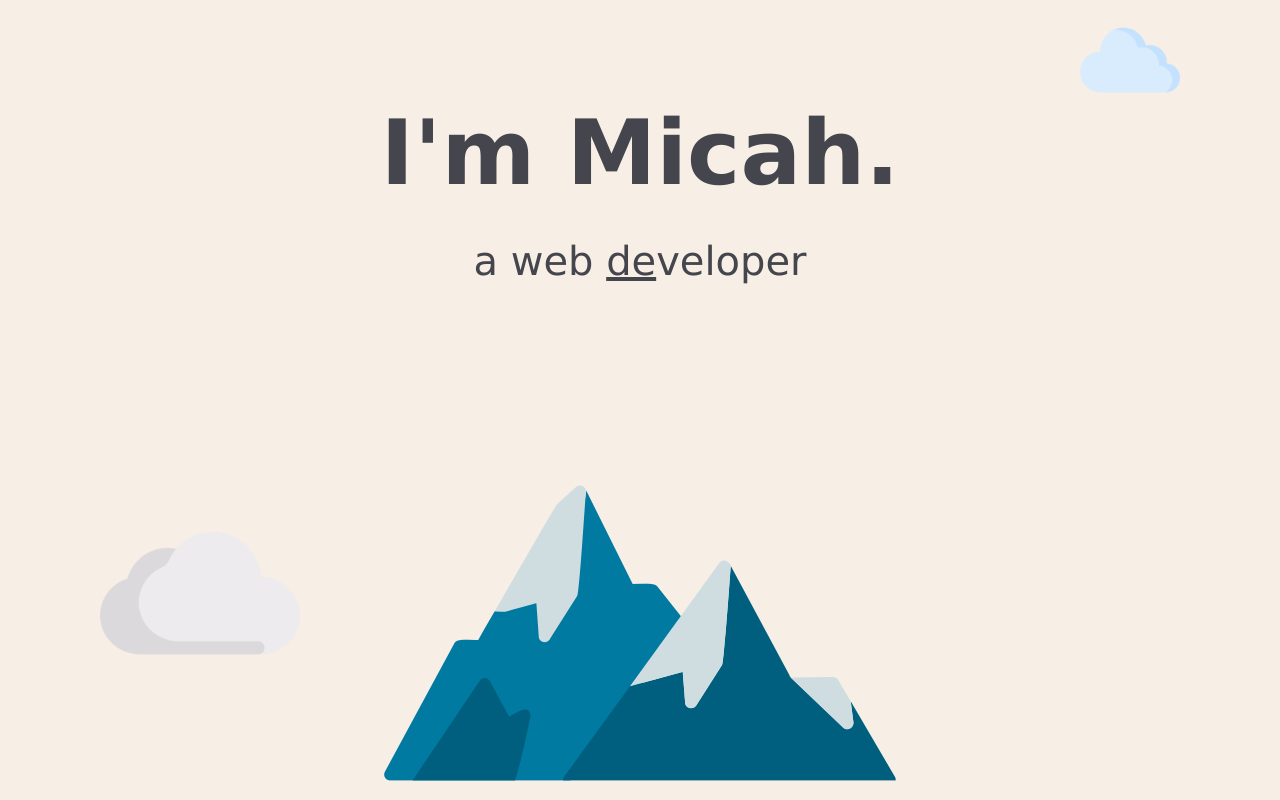
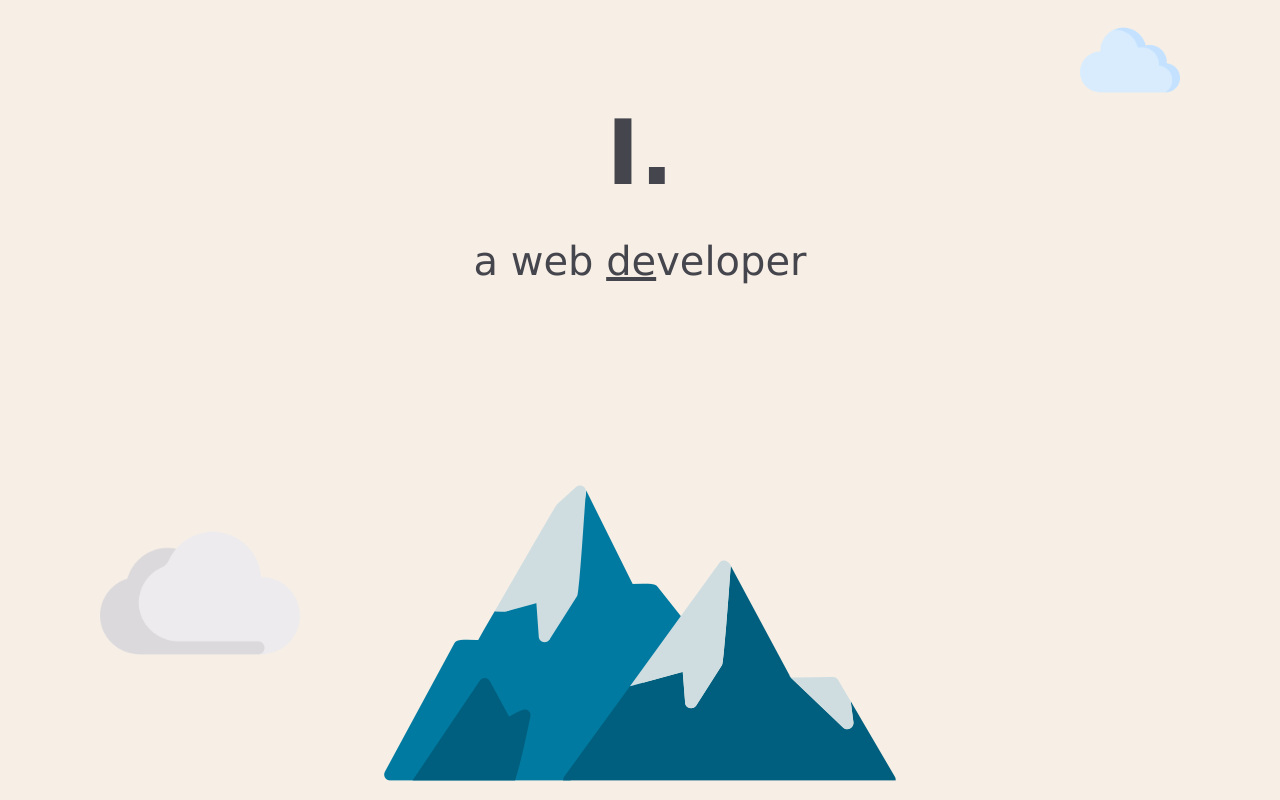
Before and after one commit to MICAHCITO/MICAH, a plain HTML site: page index.html in a window 1280 px wide. Shown: the top 800 px of the page. Drawn offline with Linux system fonts and the light colour scheme; files whose address does not match are found by name.

Commit message:
Update index.html

```diff
--- a/index.html
+++ b/index.html
@@ -11,7 +11,7 @@
 <body>
     <div class="top-container">
         <img class="top-cloud" src="images/cloud1.png" alt="cloud">
-        <h1>I'm Micah.</h1>
+        <h1>I.</h1>
         <p> <h2>a web <span class="de">de</span>veloper</p></h2>
         <img class="buttom-cloud" src="images/cloud2.png" alt="">
         <img class="mountain" src="images/mountain.png" alt="mountain">
```
